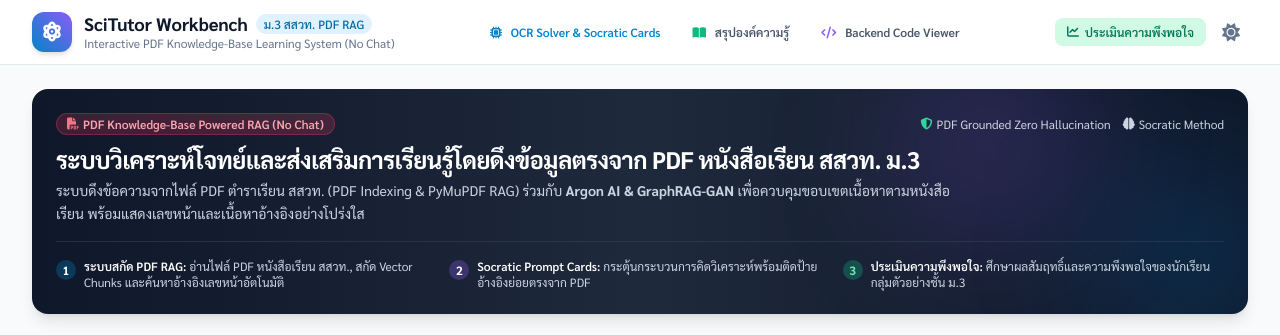
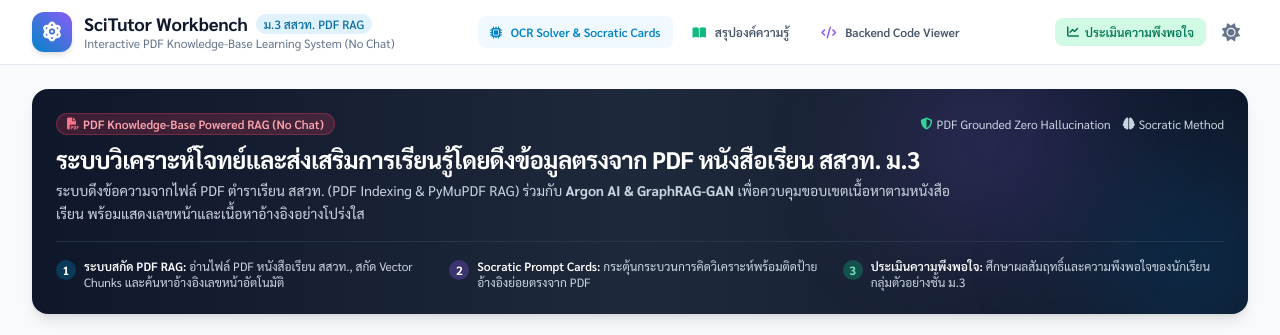
Before and after one commit to Pumpkin-Lemon/Final-Project, a plain HTML site: page frontend/index.html in a window 1280 px wide. Shown: the top 335 px of the page. Drawn offline with nearby package versions, Linux system fonts and the light colour scheme.

Commit message:
Remove custom tab button highlight styles
Removed custom styles for tab button highlight while maintaining tab functionality.

```diff
--- a/frontend/index.html
+++ b/frontend/index.html
@@ -44,19 +44,6 @@
     <script src="https://cdn.jsdelivr.net/npm/chart.js"></script>
     <!-- Custom CSS -->
     <link rel="stylesheet" href="css/styles.css">
-
-    <!-- ลบกรอบไฮไลท์เมนู แต่ยังสามารถกดเปลี่ยนแท็บได้ตามปกติ -->
-    <style>
-        nav .tab-btn,
-        nav .tab-btn:hover,
-        nav .tab-btn:focus,
-        nav .tab-btn:active {
-            background-color: transparent !important;
-            outline: none !important;
-            box-shadow: none !important;
-        }
-    </style>
-
 </head>
 <body class="bg-slate-50 text-slate-800 dark:bg-slate-900 dark:text-slate-100 transition-colors duration-300 min-h-screen flex flex-col">
 
```
